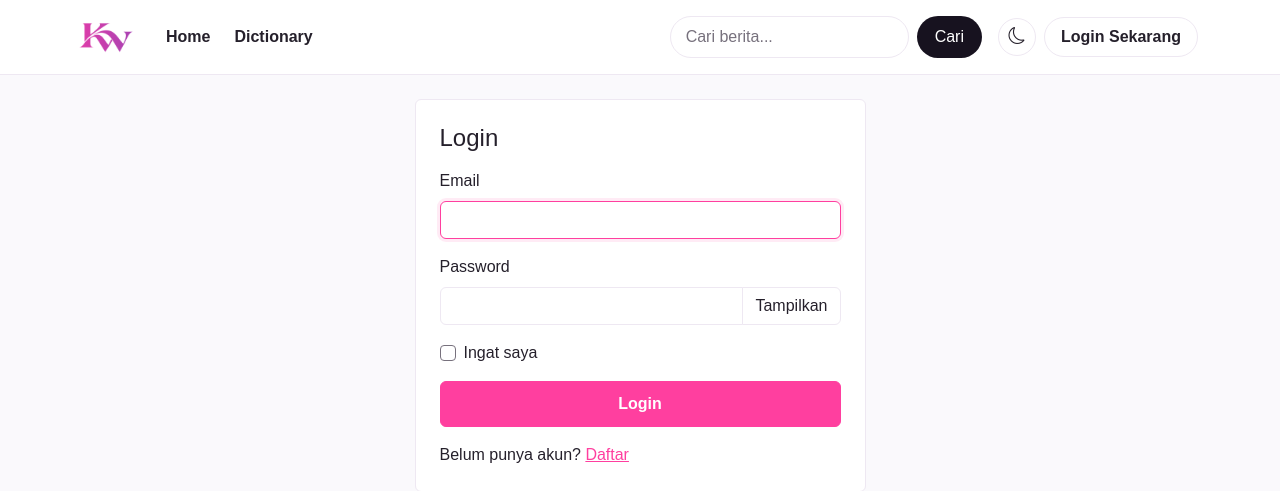
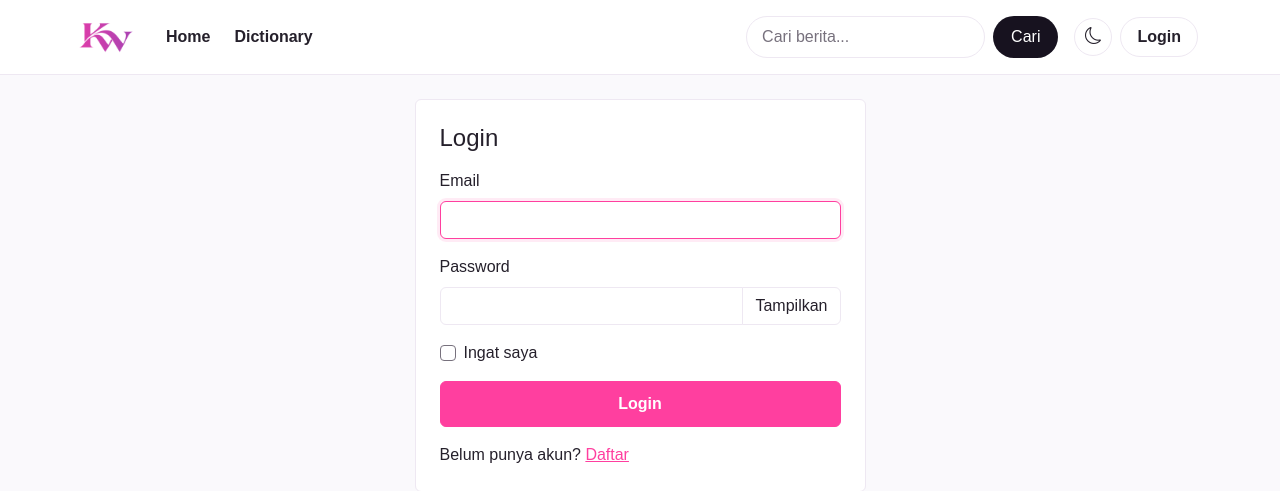
Before and after one commit to apnieee/Portal-Berita, a Laravel app: page /login in a window 1280 px wide. Shown: the top 491 px of the page. Run offline with Laravel 12, Linux system fonts and the light colour scheme.

Commit message:
sederhanakan teks tombol login

```diff
--- a/resources/views/layouts/app.blade.php
+++ b/resources/views/layouts/app.blade.php
@@ -894,7 +894,7 @@
                 @else
 
                     <a href="{{ route('login') }}" class="btn-login">
-                        Login Sekarang
+                        Login
                     </a>
                 @endauth
             </div>
```
